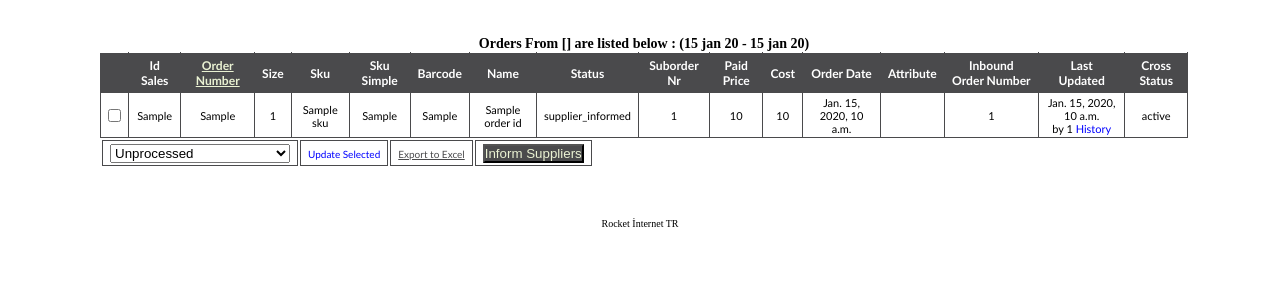
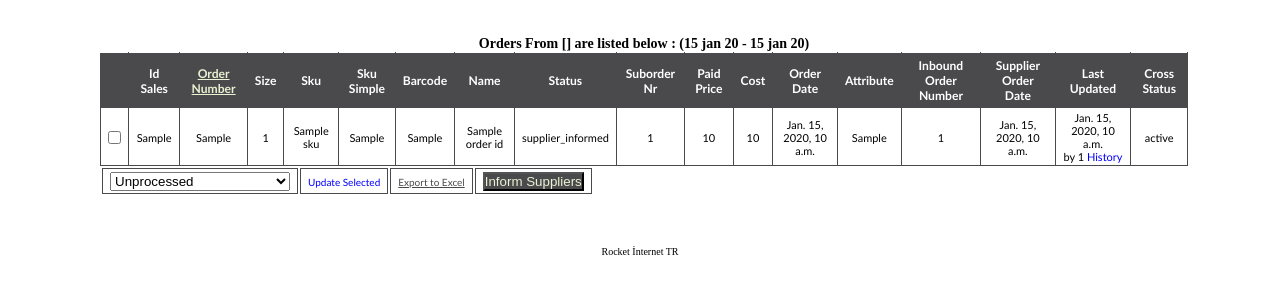
Before and after one commit to volkancirik/zTools, a Django app: template templates/transactionOrderList.html in a window 1280 px wide. Shown: the part 89-389 px from the top of the page. Run offline with Django 3.2, Linux system fonts and the light colour scheme; the template is opened without the code that fills it: most values are stand-ins (such as "Sample title", 1, 10 or a date in 2020); some libraries are stand-ins or nearby versions.

Commit message:
previous modifications for listing transactions

```diff
--- a/templates/transactionOrderList.html
+++ b/templates/transactionOrderList.html
@@ -587,6 +587,7 @@ $(document).ready(function(){
                             <th>Order Date</th>
                             <th>Attribute</th>
                             <th>Inbound Order Number</th>
+                            <th>Supplier Order Date</th>
                             <th>Last Updated</th>
                             <th>Cross Status</th>
                           </tr>
@@ -617,8 +618,11 @@ $(document).ready(function(){
                                     <td>{{ anOrder.order_id.paid_price}}</td>
                                     <td>{{ anOrder.order_id.cost}}</td>
                                     <td>{{ anOrder.order_id.order_date }}</td>
-                                    <td></td>
-                                    <td>{{ anOrder.order_id.inbound_order_number}}</td>
+                                    <td>{{ anOrder.order_id.crossstatus.order_attribute }}</td>
+                                    <td>{{ anOrder.order_id.crossstatus.inbound_order_number}}</td>
+                                    <td>
+                                        {{  anOrder.order_id.crossstatus.supplier_order_date }}
+                                    </td>
                                     <td>
                                         {% for lu in anOrder.order_id.lastupdate_set.all|slice:":1" %}
                                             {{  lu.updated_on }} <br/> by {{ lu.user_id }}
```
